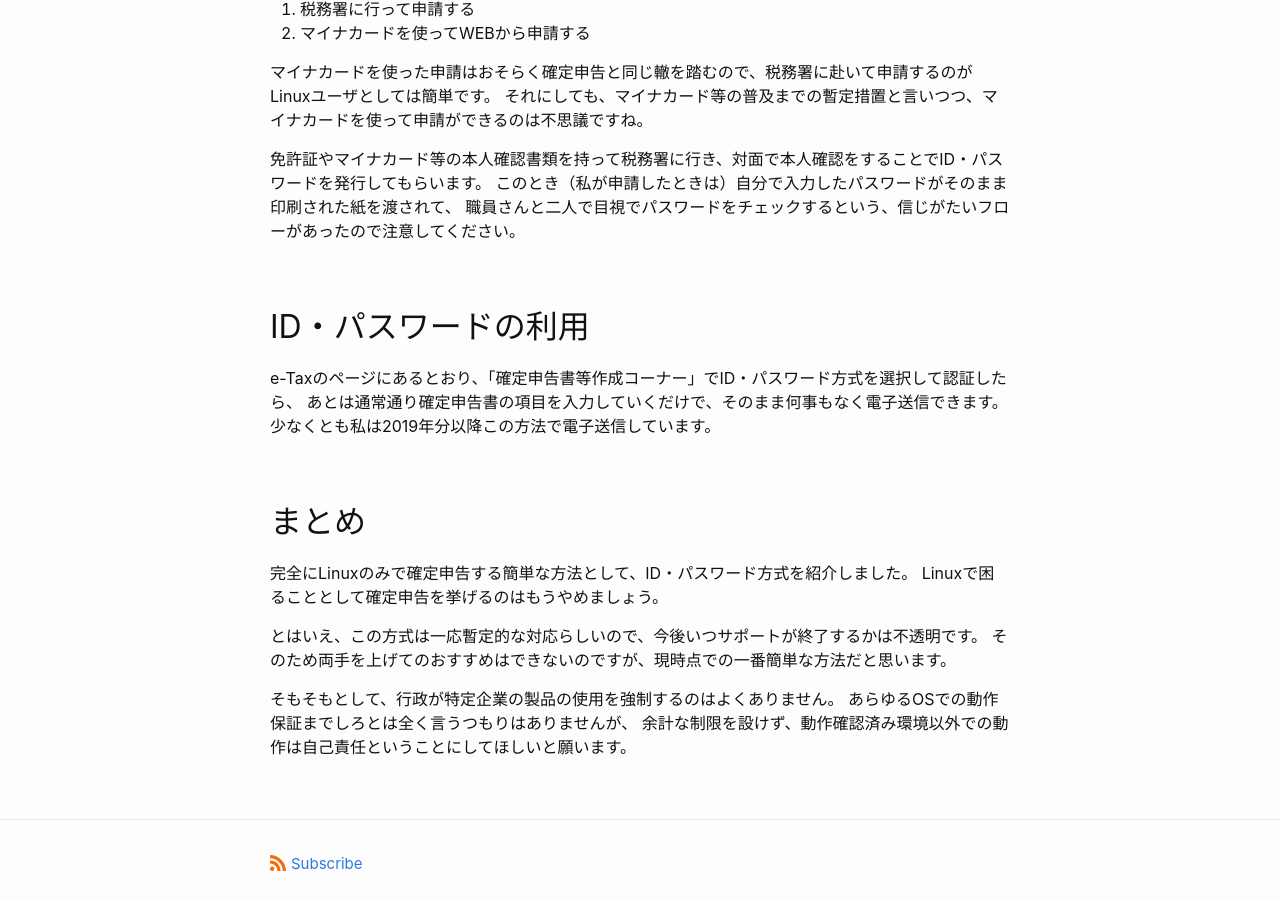
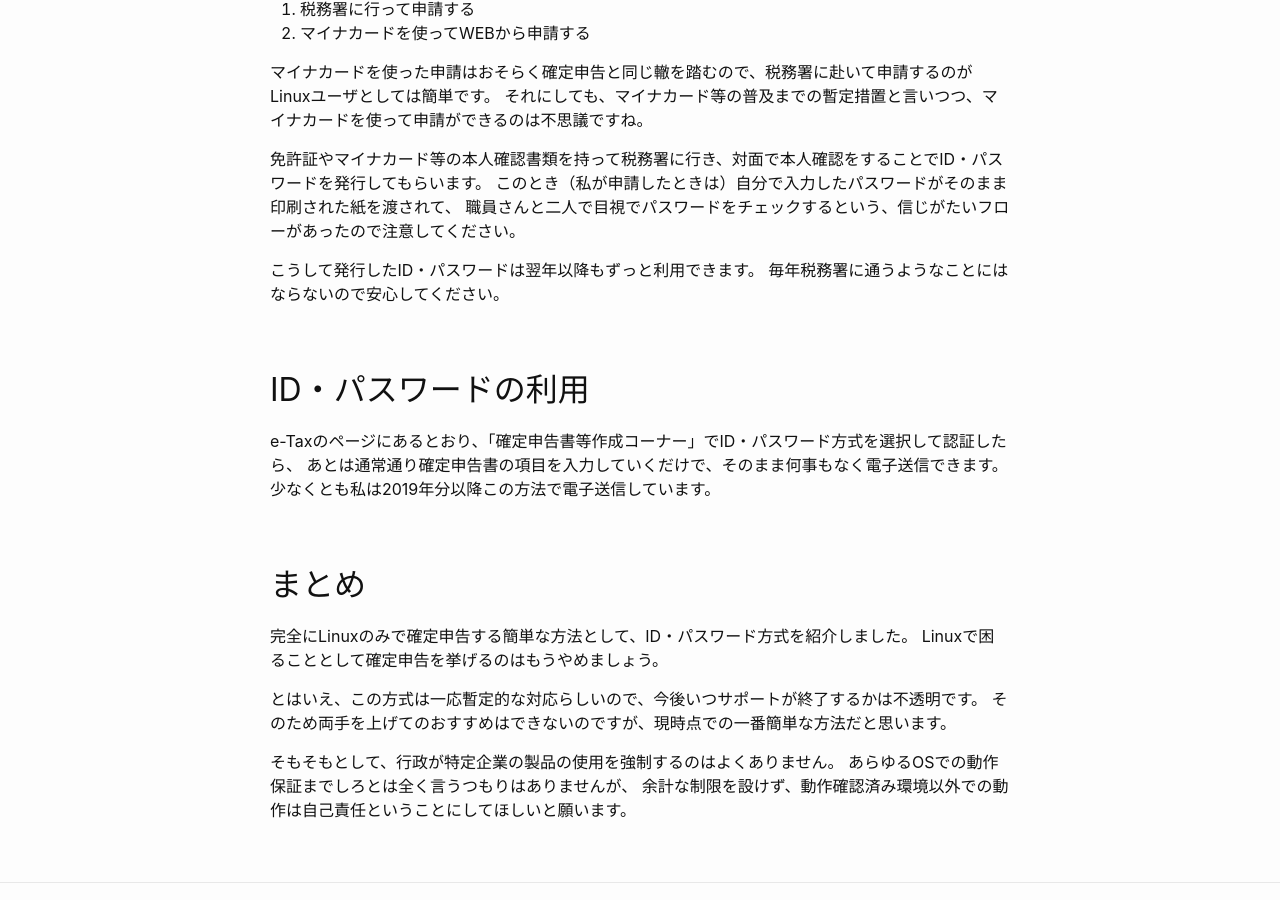
Before and after one commit to makiuchi-d/makiuchi-d.github.io, a Jekyll site: the page built from _posts/2025-03-22-e-tax-linux.ja.md, in a window 1280 px wide and 900 px high, scrolled down 1062 px. Built offline with Jekyll 4.4.1, drawn with Linux system fonts in a browser that asks for light colours.

Commit message:
ID・パスはずっと使える

```diff
--- a/_posts/2025-03-22-e-tax-linux.ja.md
+++ b/_posts/2025-03-22-e-tax-linux.ja.md
@@ -43,6 +43,8 @@ ID・パスワードの発行手順は2種類あります
 このとき（私が申請したときは）自分で入力したパスワードがそのまま印刷された紙を渡されて、
 職員さんと二人で目視でパスワードをチェックするという、信じがたいフローがあったので注意してください。
 
+こうして発行したID・パスワードは翌年以降もずっと利用できます。
+毎年税務署に通うようなことにはならないので安心してください。
 
 ## ID・パスワードの利用
 
```
